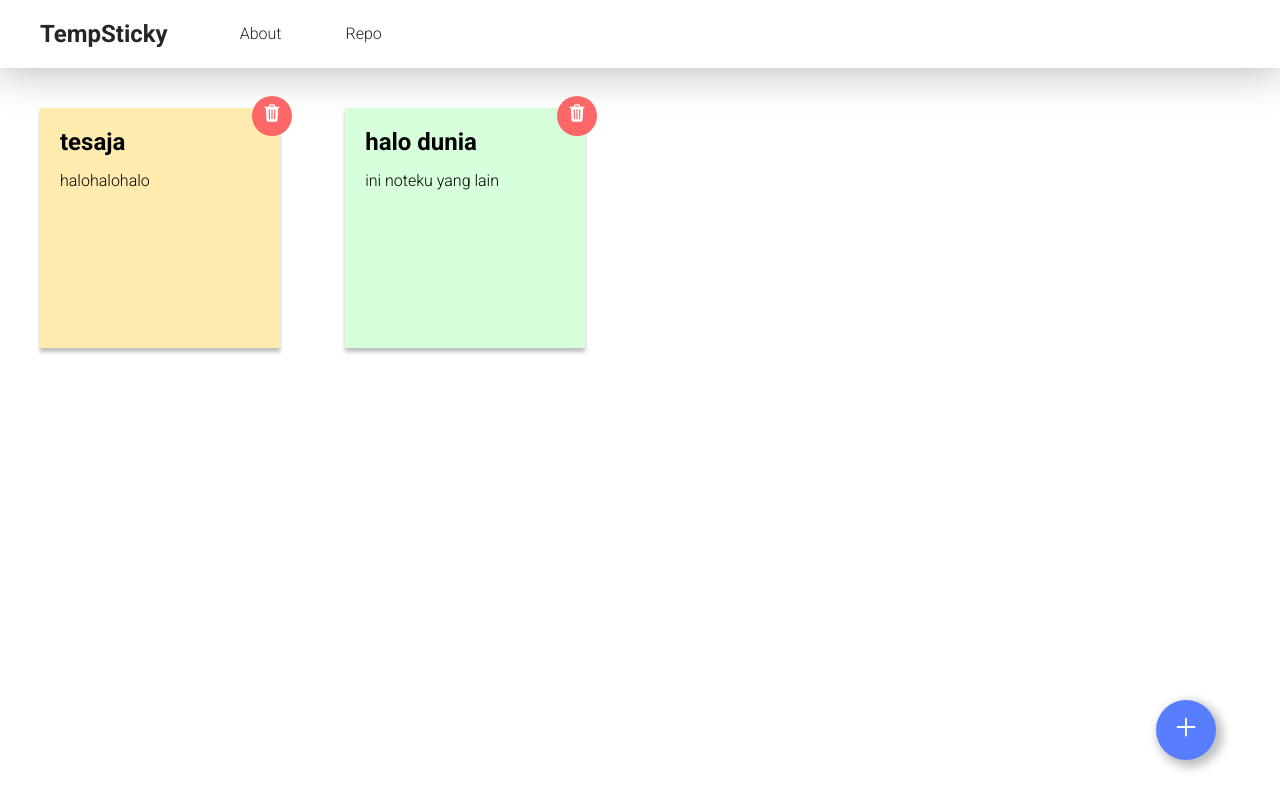
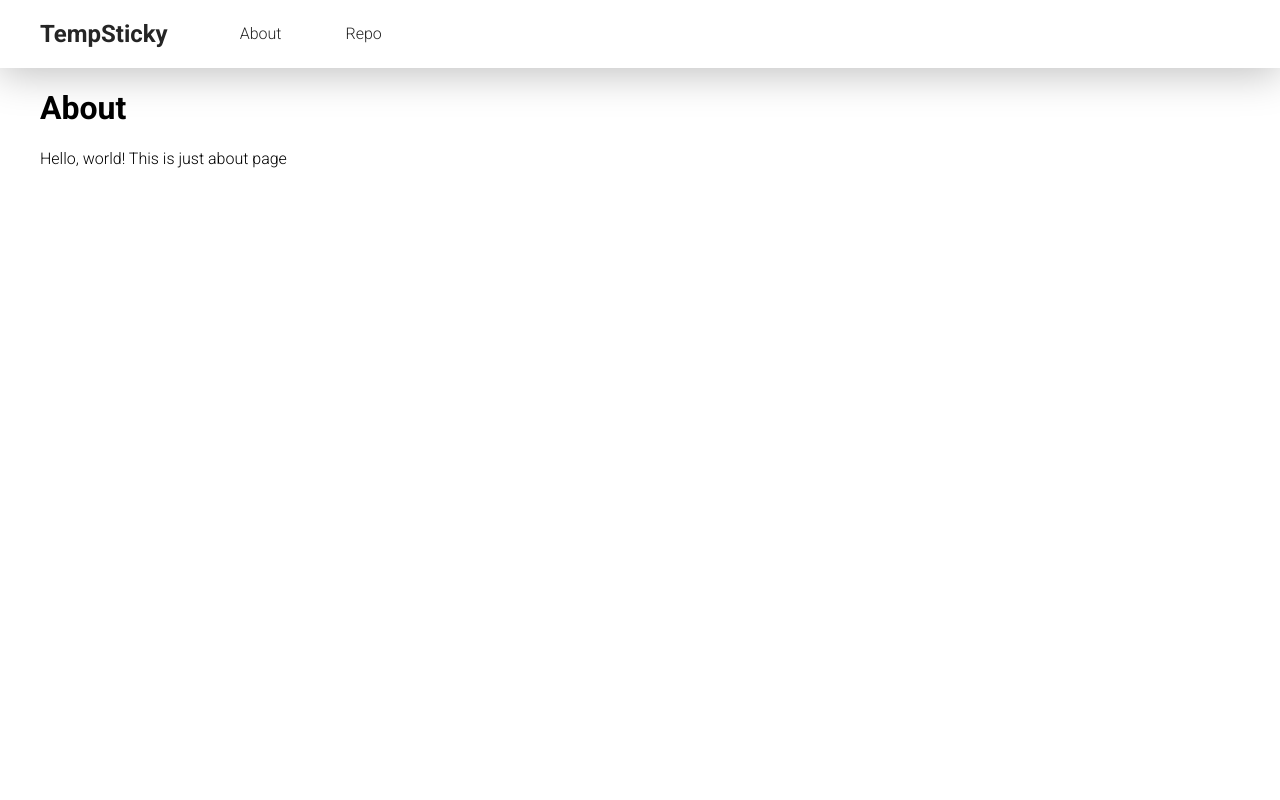
Before and after one commit to NafisHandoko/TempSticky, a React (Vite) app: page /about in a window 1280 px wide. Before the commit this address led to /. Built offline with nearby package versions, Linux system fonts and the light colour scheme.

Commit message:
routing to About page is completed

```diff
--- a/src/About/index.css
+++ b/src/About/index.css
@@ -1,9 +1,8 @@
-.body-container{
+.about-body-container{
   max-width: 100%;
-  padding: 40px;
-  display: grid;
-  grid-template-columns: repeat(auto-fill, minmax(240px, 1fr));
-  grid-gap: 1.3rem;
+  padding: 0 40px 0 40px;
+  display: flex;
+  flex-direction: column;
   position: relative;
   min-height: 70vh;
 }
--- a/src/About/index.jsx
+++ b/src/About/index.jsx
@@ -1,2 +1,14 @@
 import React, {Component} from 'react';
 import './index.css';
+
+class About extends Component{
+  render(){
+    return(
+      <div className="about-body-container">
+        <h1>About</h1>
+        <p>Hello, world! This is just about page</p>
+      </div>
+    )
+  }
+}
+export default About;
--- a/src/App.jsx
+++ b/src/App.jsx
@@ -3,6 +3,7 @@ import { BrowserRouter as Router, Switch, Route, Link, Redirect } from 'react-ro
 import './App.css';
 import Nav from './Nav/index';
 import Home from './Home/index';
+import About from './About/index';
 
 
 class App extends Component{
@@ -12,6 +13,7 @@ class App extends Component{
         <Nav/>
         <Switch>
           <Route exact path='/' component={Home} />
+          <Route path='/about' component={About} />
           <Route path="*">
             <Redirect to="/" />
           </Route>
--- a/src/Home/index.jsx
+++ b/src/Home/index.jsx
@@ -34,14 +34,12 @@ class Home extends Component{
   render(){
     const notedata = this.state.notedata;
     return(
-      <>
-        <div className="body-container">
-          {notedata.map((data) =>
-            <Note key={data.id} id={data.id} title={data.title} body={data.body} bgcolor={data.bgcolor} handler={this.deleteNote}/>
+      <div className="body-container">
+        {notedata.map((data) =>
+          <Note key={data.id} id={data.id} title={data.title} body={data.body} bgcolor={data.bgcolor} handler={this.deleteNote}/>
           )}
-          <AddModal handler={this.handleSubmit}/>
-        </div>
-      </>
+        <AddModal handler={this.handleSubmit}/>
+      </div>
     )
   }
 }
--- a/src/Nav/index.jsx
+++ b/src/Nav/index.jsx
@@ -9,7 +9,7 @@ class Nav extends Component{
         <div className="nav-container">
           <Link to={'/'} className="nav-link"><h1>TempSticky</h1></Link>
           <ul>
-            <li><a href="#">About</a></li>
+            <li><Link to={'/about'} className="nav-link">About</Link></li>
             <li><a href="#">Repo</a></li>
           </ul>
         </div>
```
